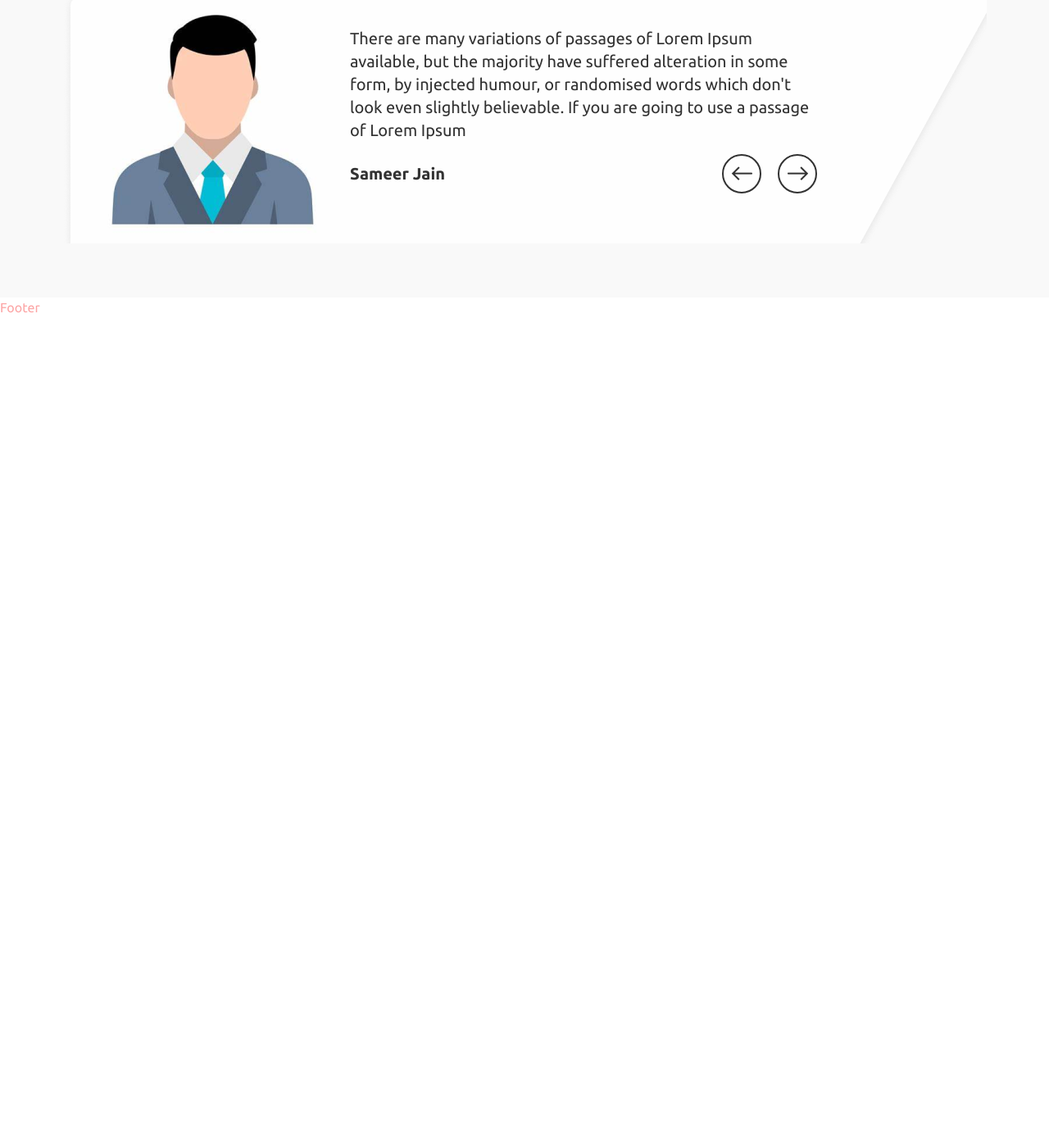
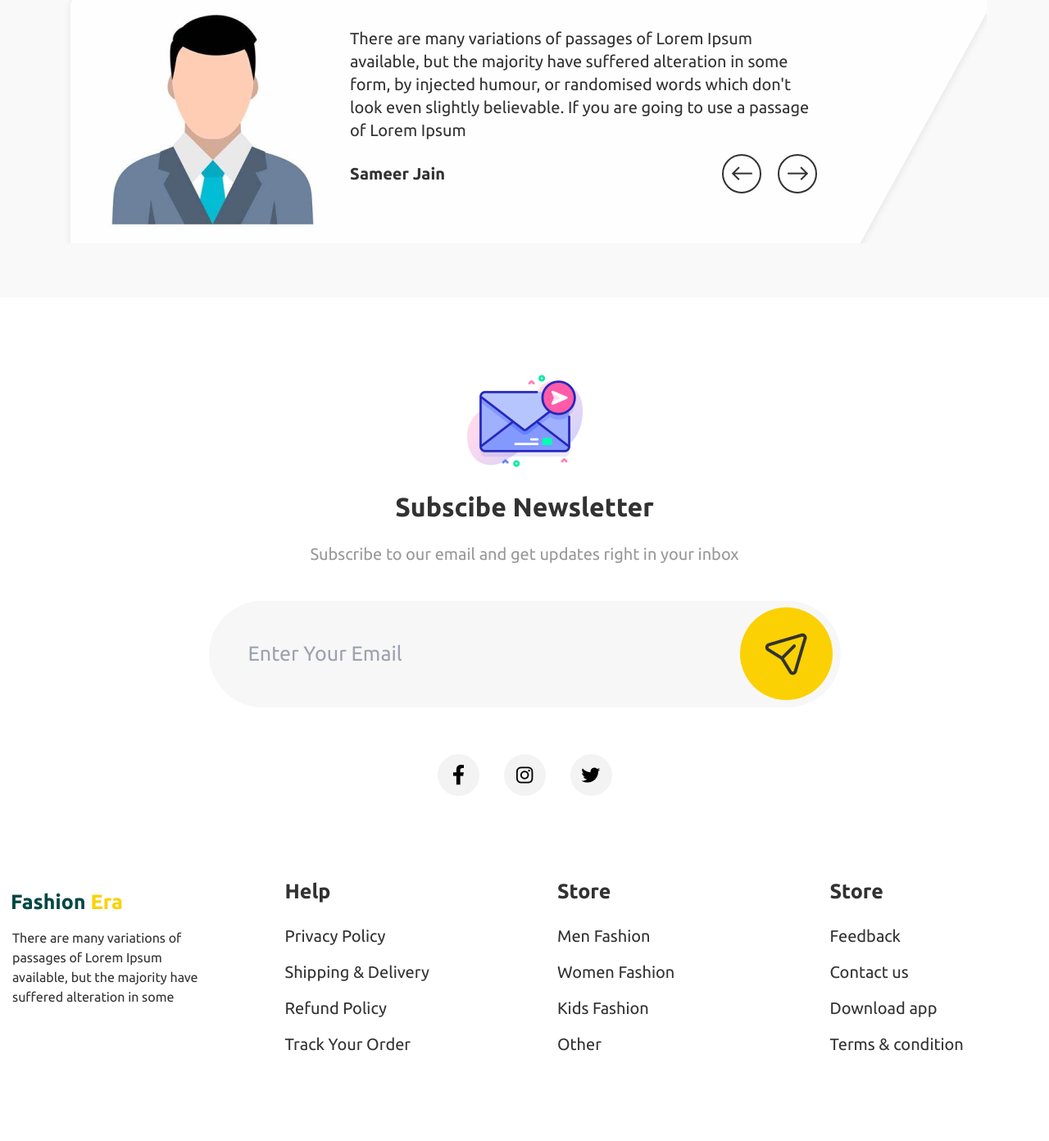
Before and after one commit to lamhoang1256/fashion-era-landingpage, a website built with Vite: page index.html in a window 1280 px wide. Shown: the part 4414-5806 px from the top of the page at 82% size. Before the commit the page ends 4801 px from the top, so only its background shows below. Built offline with nearby package versions, Linux system fonts and the light colour scheme; files whose address does not match are found by name.

Commit message:
Feat: add Footer section

```diff
--- a/index.html
+++ b/index.html
@@ -573,7 +573,90 @@
           </div>
         </div>
       </section>
+      <!-- Subscibe Newsletter -->
+      <section>
+        <div class="layout-container">
+          <div class="mt-20 flex flex-col items-center">
+            <img src="./images/email.png" alt="email" />
+            <h2 class="heading text-[32px]">Subscibe Newsletter</h2>
+            <p class="description mt-[11px]">
+              Subscribe to our email and get updates right in your inbox
+            </p>
+            <div
+              class="w-full rounded-[1000px] max-w-[771px] h-[130px] bg-[#F7F7F7] flex items-center justify-between p-[10px] pl-12 mt-[46px]"
+            >
+              <input
+                type="text"
+                placeholder="Enter Your Email"
+                class="text-[25px] bg-transparent"
+              />
+              <button
+                class="w-[113px] h-[113px] rounded-full bg-yellowfb flex items-center justify-center"
+              >
+                <img src="./images/post.png" alt="subscibe" />
+              </button>
+            </div>
+            <div class="mt-[57px] flex items-center gap-x-[30px]">
+              <button
+                class="bg-[#F3F3F3] w-[51px] h-[51px] rounded-full flex items-center justify-center"
+              >
+                <img src="./images/facebook.png" alt="facebook" />
+              </button>
+              <button
+                class="bg-[#F3F3F3] w-[51px] h-[51px] rounded-full flex items-center justify-center"
+              >
+                <img src="./images/instagram.png" alt="instagram" />
+              </button>
+              <button
+                class="bg-[#F3F3F3] w-[51px] h-[51px] rounded-full flex items-center justify-center"
+              >
+                <img src="./images/twitter.png" alt="twitter" />
+              </button>
+            </div>
+          </div>
+        </div>
+      </section>
     </main>
-    <footer class="text-red-300">Footer</footer>
+
+    <footer>
+      <div class="layout-container">
+        <div class="pt-[98px] pb-[104px] grid grid-cols-4 gap-x-20">
+          <div class="pt-5">
+            <img src="./images/logo.png" alt="logo" />
+            <p class="mt-[22px]">
+              There are many variations of passages of Lorem Ipsum available, but the majority have
+              suffered alteration in some
+            </p>
+          </div>
+          <div>
+            <h3 class="font-bold text-[25px]">Help</h3>
+            <ul class="mt-[22px] flex flex-col gap-y-4">
+              <li><a href="#!" class="text-xl">Privacy Policy</a></li>
+              <li><a href="#!" class="text-xl">Shipping & Delivery</a></li>
+              <li><a href="#!" class="text-xl">Refund Policy</a></li>
+              <li><a href="#!" class="text-xl">Track Your Order</a></li>
+            </ul>
+          </div>
+          <div>
+            <h3 class="font-bold text-[25px]">Store</h3>
+            <ul class="mt-[22px] flex flex-col gap-y-4">
+              <li><a href="#!" class="text-xl">Men Fashion</a></li>
+              <li><a href="#!" class="text-xl">Women Fashion</a></li>
+              <li><a href="#!" class="text-xl">Kids Fashion</a></li>
+              <li><a href="#!" class="text-xl">Other</a></li>
+            </ul>
+          </div>
+          <div>
+            <h3 class="font-bold text-[25px]">Store</h3>
+            <ul class="mt-[22px] flex flex-col gap-y-4">
+              <li><a href="#!" class="text-xl">Feedback</a></li>
+              <li><a href="#!" class="text-xl">Contact us</a></li>
+              <li><a href="#!" class="text-xl">Download app</a></li>
+              <li><a href="#!" class="text-xl">Terms & condition </a></li>
+            </ul>
+          </div>
+        </div>
+      </div>
+    </footer>
   </body>
 </html>
```
Also changed, not shown: build/tailwind.css, images/facebook.png (added), images/instagram.png (added), images/post.png (added), images/twitter.png (added).
